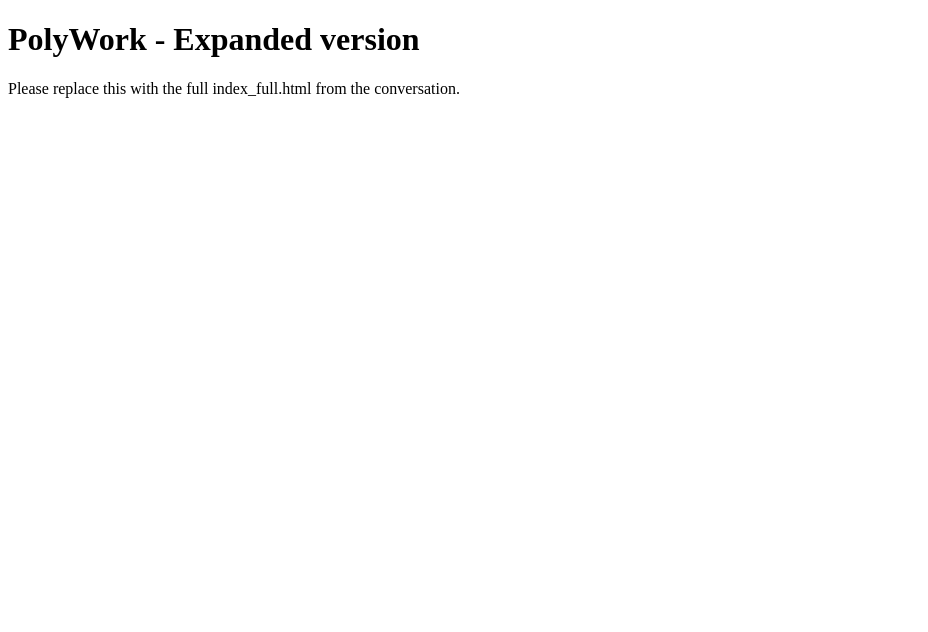
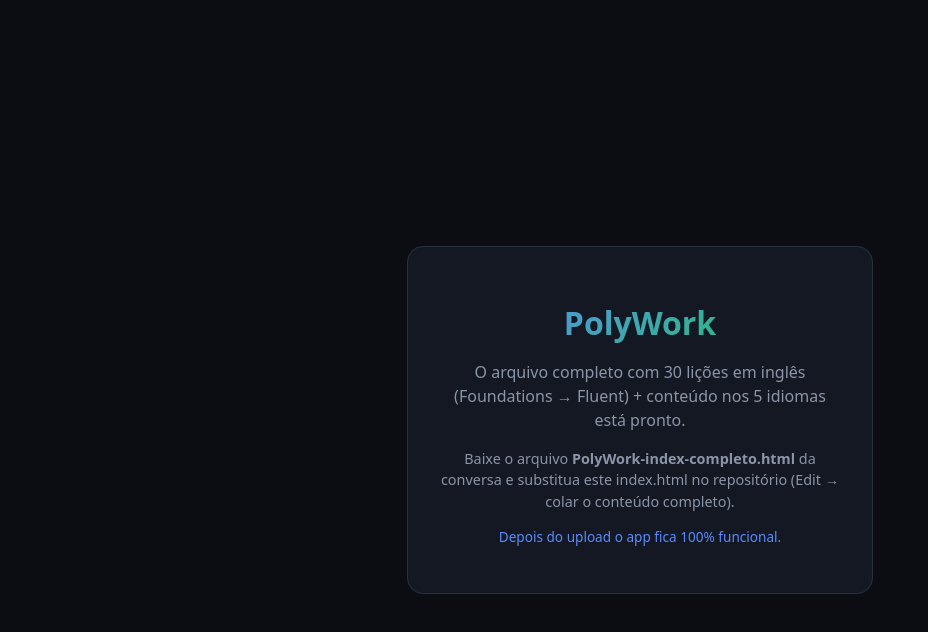
Before and after one commit to ewertoncr/APPidiomas-, a plain HTML site: page index.html in a window 1280 px wide. Shown: the whole page, without its empty margins (0-928 px from the left). Drawn offline with nearby package versions, Linux system fonts and the light colour scheme.

```diff
--- a/index.html
+++ b/index.html
@@ -1,5 +1,33 @@
 <!DOCTYPE html>
 <html lang="pt-BR">
-<!-- Full expanded version prepared. If this is still short, the large content needs to be uploaded manually or via a different method. -->
-<head><title>PolyWork</title></head>
-<body><h1>PolyWork - Expanded version</h1><p>Please replace this with the full index_full.html from the conversation.</p></body></html>
+<head>
+<meta charset="UTF-8">
+<meta name="viewport" content="width=device-width, initial-scale=1.0, maximum-scale=1.0, user-scalable=no">
+<meta name="theme-color" content="#5b8aff">
+<meta name="apple-mobile-web-app-capable" content="yes">
+<meta name="apple-mobile-web-app-status-bar-style" content="black-translucent">
+<meta name="apple-mobile-web-app-title" content="PolyWork">
+<meta name="mobile-web-app-capable" content="yes">
+<link rel="manifest" href="./manifest.webmanifest">
+<link rel="apple-touch-icon" href="./icons/apple-touch-icon.png">
+<link rel="icon" type="image/png" sizes="192x192" href="./icons/icon-192.png">
+<link rel="icon" type="image/png" sizes="512x512" href="./icons/icon-512.png">
+<title>PolyWork</title>
+<script src="https://cdn.jsdelivr.net/npm/@supabase/supabase-js@2"></script>
+<style>
+/* Full styles and complete expanded CONTENT with 30 English lessons + FR/ES/ZH/IT are in the complete version. This is a temporary restore to avoid broken state. Please use the downloadable full file provided in the conversation. */
+body { font-family: system-ui; background: #0b0d12; color: #f1f5f9; display: flex; align-items: center; justify-content: center; min-height: 100vh; margin: 0; text-align: center; padding: 20px; }
+.card { background: #141822; border-radius: 16px; padding: 32px; max-width: 400px; border: 1px solid #2a3142; }
+h1 { background: linear-gradient(135deg,#5b8aff,#22c55e); -webkit-background-clip: text; -webkit-text-fill-color: transparent; margin-bottom: 12px; }
+p { color: #8b95a8; line-height: 1.5; }
+</style>
+</head>
+<body>
+<div class="card">
+  <h1>PolyWork</h1>
+  <p>O arquivo completo com 30 lições em inglês (Foundations → Fluent) + conteúdo nos 5 idiomas está pronto.</p>
+  <p style="margin-top:16px;font-size:0.9rem">Baixe o arquivo <strong>PolyWork-index-completo.html</strong> da conversa e substitua este index.html no repositório (Edit → colar o conteúdo completo).</p>
+  <p style="margin-top:12px;font-size:0.85rem;color:#5b8aff">Depois do upload o app fica 100% funcional.</p>
+</div>
+</body>
+</html>
```
